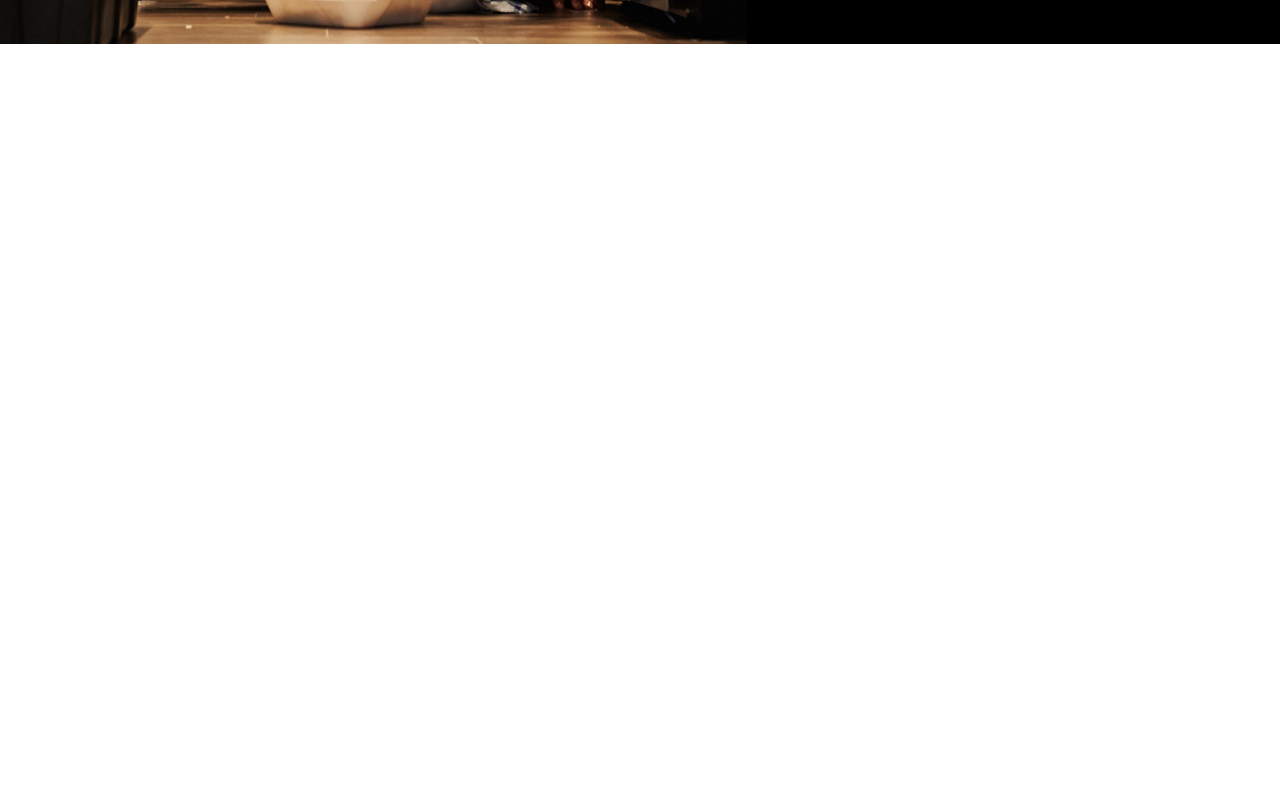
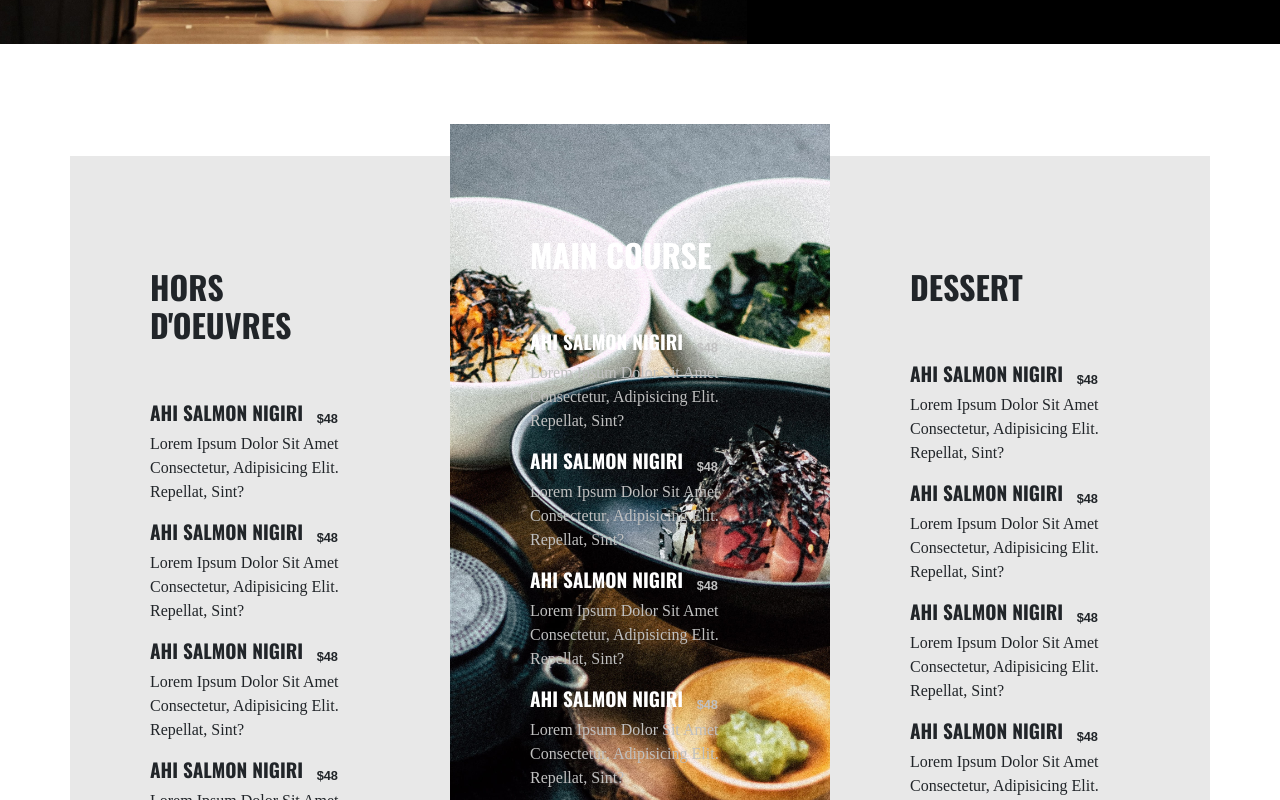
Before and after one commit to SanSciain/proj-html-vuejs, a Vue app: page / in a window 1280 px wide. Shown: the part 6440-7240 px from the top of the page. Before the commit the page ends 6484 px from the top, so only its background shows below. Built offline with nearby package versions, Linux system fonts and the light colour scheme.

Commit message:
Add: MenuSection

```diff
--- a/src/components/AppMain.vue
+++ b/src/components/AppMain.vue
@@ -8,6 +8,7 @@
     <MidBanner />
     <NewsSection />
     <AppJumbo :jumboContent="jumbos[2]" />
+    <MenuSection />
   </div>
 </template>
 
@@ -25,6 +26,7 @@ import SmallCards from "./SmallCards.vue";
 import CriticSection from "./CriticSection.vue";
 import MidBanner from "./MidBanner.vue";
 import NewsSection from "./NewsSection.vue";
+import MenuSection from "./MenuSection.vue";
 export default {
   name: "AppMain",
   components: {
@@ -34,6 +36,7 @@ export default {
     CriticSection,
     MidBanner,
     NewsSection,
+    MenuSection,
   },
   data() {
     return {
--- /dev/null
+++ b/src/components/MenuCard.vue
@@ -0,0 +1,47 @@
+<template>
+  <div
+    class="menu-card"
+    :style="{
+      'background-image': 'url(' + menuContent.bg + ')',
+      'background-color': menuContent.bg,
+    }"
+  >
+    <h4 class="ms-title pb-5" :class="{ invert: menuContent.isBgImg }">
+      {{ menuContent.title }}
+    </h4>
+    <div class="menu-item-wrapper">
+      <MenuItem
+        v-for="(item, index) in menuContent.menuList"
+        :key="index"
+        :menuItem="item"
+        :reverse="menuContent.isBgImg"
+      />
+    </div>
+  </div>
+</template>
+
+<script>
+import MenuItem from "./MenuItem.vue";
+export default {
+  name: "MenuCard",
+  props: {
+    menuContent: Object,
+  },
+  components: { MenuItem },
+};
+</script>
+
+<style lang="scss" scoped>
+.menu-card {
+  padding: 7rem 5rem;
+  background-position: center;
+  background-size: cover;
+  .ms-title {
+    font-size: 2rem;
+
+    &.invert {
+      color: white;
+    }
+  }
+}
+</style>
--- /dev/null
+++ b/src/components/MenuItem.vue
@@ -0,0 +1,48 @@
+<template>
+  <div class="menu-item position-relative">
+    <h5 class="ms-title" :class="{ invert: reverse }">
+      {{ menuItem.name }}
+    </h5>
+    <p class="description" :class="{ invert: reverse }">
+      {{ menuItem.description }}
+    </p>
+    <span class="price" :class="{ invert: reverse }">{{ menuItem.price }}</span>
+  </div>
+</template>
+
+<script>
+export default {
+  name: "MenuItem",
+  props: {
+    menuItem: Object,
+    reverse: String,
+  },
+};
+</script>
+
+<style lang="scss" scoped>
+.ms-title {
+  font-size: 1.2rem;
+  &.invert {
+    color: white;
+  }
+}
+
+.description {
+  &.invert {
+    color: silver;
+  }
+}
+
+.price {
+  font-size: 0.8rem;
+  font-weight: bold;
+  position: absolute;
+  top: 0.5rem;
+  right: 2rem;
+
+  &.invert {
+    color: silver;
+  }
+}
+</style>
--- /dev/null
+++ b/src/components/MenuSection.vue
@@ -0,0 +1,130 @@
+<template>
+  <div class="container">
+    <div class="row g-0">
+      <div class="col" v-for="(item, index) in menuContent" :key="index">
+        <MenuCard :menuContent="item" :class="{ upper: item.isActive }" />
+      </div>
+    </div>
+  </div>
+</template>
+
+<script>
+import MenuCard from "./MenuCard.vue";
+export default {
+  name: "MenuSection",
+  components: { MenuCard },
+  data() {
+    return {
+      menuContent: [
+        {
+          title: "Hors d'oeuvres",
+          isActive: false,
+          menuList: [
+            {
+              name: "ahi salmon nigiri",
+              price: "$48",
+              description:
+                "Lorem ipsum dolor sit amet consectetur, adipisicing elit. Repellat, sint?",
+            },
+            {
+              name: "ahi salmon nigiri",
+              price: "$48",
+              description:
+                "Lorem ipsum dolor sit amet consectetur, adipisicing elit. Repellat, sint?",
+            },
+            {
+              name: "ahi salmon nigiri",
+              price: "$48",
+              description:
+                "Lorem ipsum dolor sit amet consectetur, adipisicing elit. Repellat, sint?",
+            },
+            {
+              name: "ahi salmon nigiri",
+              price: "$48",
+              description:
+                "Lorem ipsum dolor sit amet consectetur, adipisicing elit. Repellat, sint?",
+            },
+          ],
+          isBgImg: false,
+          bg: "#e8e8e8",
+        },
+        {
+          title: "main course",
+          isActive: true,
+          menuList: [
+            {
+              name: "ahi salmon nigiri",
+              price: "$48",
+              description:
+                "Lorem ipsum dolor sit amet consectetur, adipisicing elit. Repellat, sint?",
+            },
+            {
+              name: "ahi salmon nigiri",
+              price: "$48",
+              description:
+                "Lorem ipsum dolor sit amet consectetur, adipisicing elit. Repellat, sint?",
+            },
+            {
+              name: "ahi salmon nigiri",
+              price: "$48",
+              description:
+                "Lorem ipsum dolor sit amet consectetur, adipisicing elit. Repellat, sint?",
+            },
+            {
+              name: "ahi salmon nigiri",
+              price: "$48",
+              description:
+                "Lorem ipsum dolor sit amet consectetur, adipisicing elit. Repellat, sint?",
+            },
+          ],
+          isBgImg: true,
+          bg: require("../assets/img/misc22x.jpg"),
+        },
+        {
+          title: "dessert",
+          isActive: false,
+          menuList: [
+            {
+              name: "ahi salmon nigiri",
+              price: "$48",
+              description:
+                "Lorem ipsum dolor sit amet consectetur, adipisicing elit. Repellat, sint?",
+            },
+            {
+              name: "ahi salmon nigiri",
+              price: "$48",
+              description:
+                "Lorem ipsum dolor sit amet consectetur, adipisicing elit. Repellat, sint?",
+            },
+            {
+              name: "ahi salmon nigiri",
+              price: "$48",
+              description:
+                "Lorem ipsum dolor sit amet consectetur, adipisicing elit. Repellat, sint?",
+            },
+            {
+              name: "ahi salmon nigiri",
+              price: "$48",
+              description:
+                "Lorem ipsum dolor sit amet consectetur, adipisicing elit. Repellat, sint?",
+            },
+          ],
+          isBgImg: false,
+          bg: "#e8e8e8",
+        },
+      ],
+    };
+  },
+};
+</script>
+
+<style lang="scss" scoped>
+.container {
+  padding: 7rem 0;
+
+  .upper {
+    position: relative;
+    top: -2rem;
+  }
+}
+</style>
```
